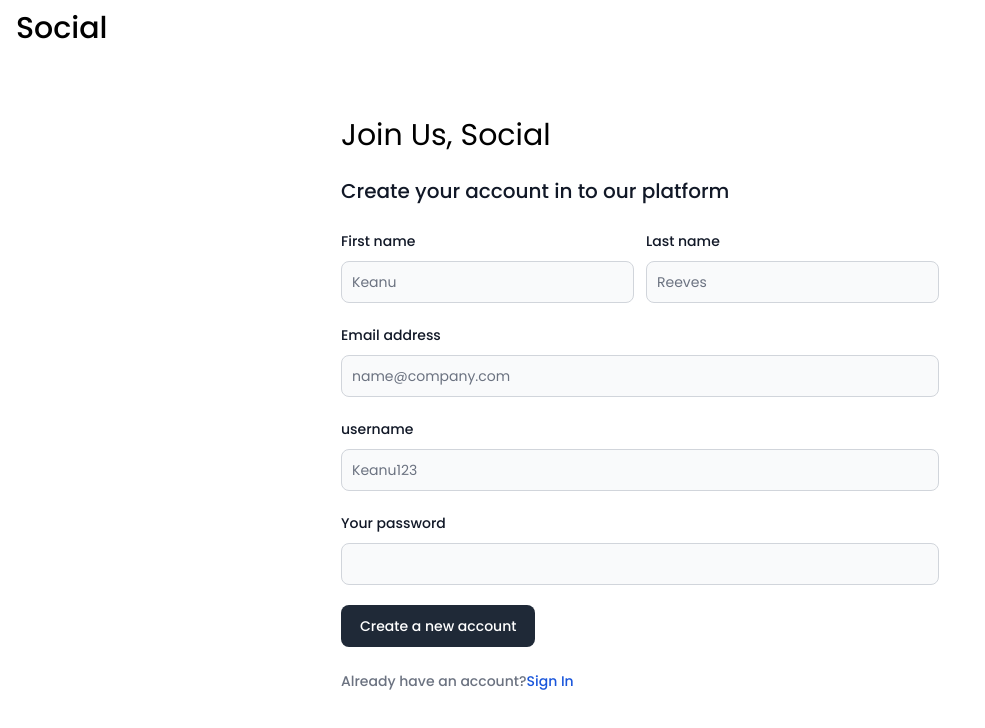
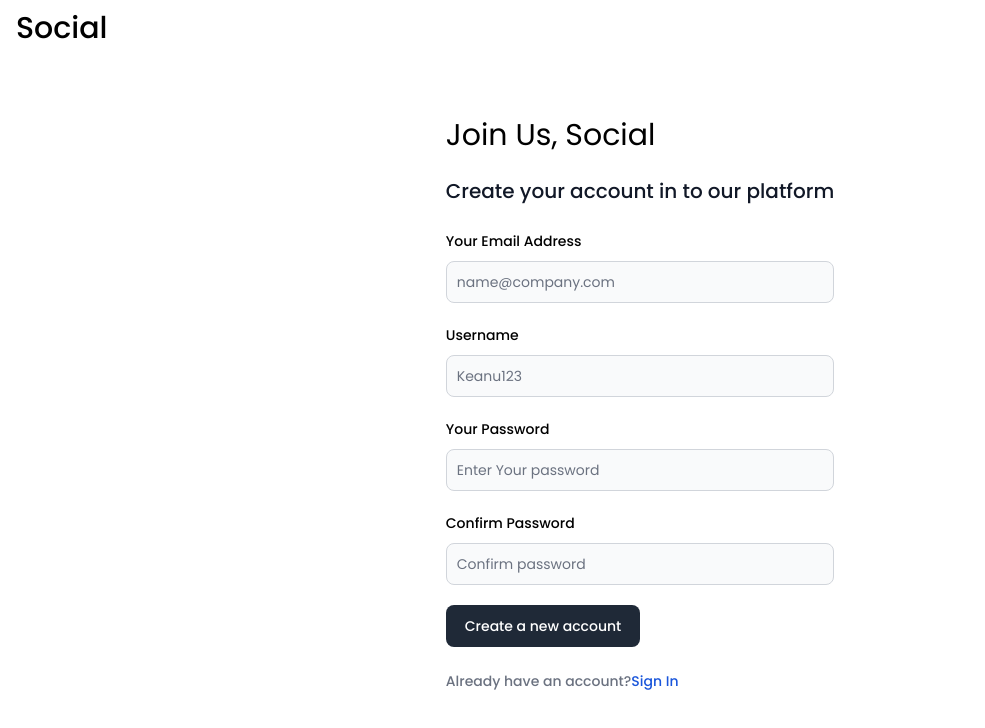
Before and after one commit to iambinod27/social, a React (Vite) app: page /signup in a window 1280 px wide. Shown: the top 728 px of the page, without its empty margins (0-985 px from the left). Built offline with nearby package versions, Linux system fonts and the light colour scheme.

Commit message:
feat: navigated to pages and protected routes

```diff
--- a/src/App.jsx
+++ b/src/App.jsx
@@ -3,18 +3,30 @@ import Layout from "./components/Layout";
 import Home from "./pages/Home";
 import Login from "./pages/Login";
 import SignUp from "./pages/SignUp";
+import { useSelector } from "react-redux";
 
-const App = () => {
-  return (
-    <>
+const renderRoutes = (isAuthenticated) => {
+  if (isAuthenticated) {
+    return (
       <Routes>
         <Route path="/" element={<Layout />}>
           <Route index element={<Home />} />
         </Route>
-        <Route path="/login" element={<Login />} />
+      </Routes>
+    );
+  } else {
+    return (
+      <Routes>
+        <Route path="/" element={<Login />} />
         <Route path="/signup" element={<SignUp />} />
       </Routes>
-    </>
-  );
+    );
+  }
+};
+
+const App = () => {
+  const { isAuthenticated } = useSelector((state) => state.auth);
+
+  return <>{renderRoutes(isAuthenticated)}</>;
 };
 export default App;
--- a/src/pages/Login.jsx
+++ b/src/pages/Login.jsx
@@ -1,12 +1,23 @@
-import { Button, Checkbox, Label, Navbar, TextInput } from "flowbite-react";
+import {
+  Alert,
+  Button,
+  Checkbox,
+  Label,
+  Navbar,
+  TextInput,
+} from "flowbite-react";
 import { useFormik } from "formik";
-import { useDispatch } from "react-redux";
-import { Link } from "react-router-dom";
+import { useDispatch, useSelector } from "react-redux";
+import { Link, useNavigate } from "react-router-dom";
 import * as Yup from "yup";
 import { login } from "../store/actions/auth/authActions";
+import { HiInformationCircle } from "react-icons/hi";
 
 const Login = () => {
   const dispatch = useDispatch();
+  const navigate = useNavigate();
+
+  const { message } = useSelector((state) => state.auth);
 
   const formik = useFormik({
     initialValues: {
@@ -22,10 +33,14 @@ const Login = () => {
       password: Yup.string().required("Password is required"),
     }),
 
-    onSubmit: (values) => {
-      console.log(values);
+    onSubmit: async (values, { resetForm }) => {
+      const resultAction = await dispatch(login(values));
 
-      dispatch(login(values));
+      if (login.fulfilled.match(resultAction)) {
+        navigate("/");
+      }
+
+      resetForm();
     },
   });
 
@@ -46,6 +61,13 @@ const Login = () => {
             Sign in to our platform
           </h3>
           <form className="space-y-5" onSubmit={formik.handleSubmit}>
+            {message && (
+              <Alert color="failure" icon={HiInformationCircle}>
+                <span>
+                  <span className="font-medium">{message}</span>
+                </span>
+              </Alert>
+            )}
             <div>
               <div className="mb-2 block">
                 <Label
@@ -112,6 +134,7 @@ const Login = () => {
                 Lost Password?
               </a>
             </div>
+
             <div className="w-full">
               <Button color="dark" type="submit">
                 Log in to your account
--- a/src/pages/SignUp.jsx
+++ b/src/pages/SignUp.jsx
@@ -1,7 +1,43 @@
 import { Button, Checkbox, Label, Navbar, TextInput } from "flowbite-react";
+import { useFormik } from "formik";
+import { useDispatch } from "react-redux";
 import { Link } from "react-router-dom";
+import * as Yup from "yup";
+import { register } from "../store/actions/auth/authActions";
 
 const SignUp = () => {
+  const dispatch = useDispatch();
+
+  const formik = useFormik({
+    initialValues: {
+      username: "",
+      email: "",
+      password: "",
+      confirm_password: "",
+    },
+
+    validationSchema: Yup.object({
+      username: Yup.string()
+        .max(20, "username must be 20 characters or less.")
+        .required("Username is required."),
+      email: Yup.string()
+        .email("Invalid email Address.")
+        .required("Email Is required."),
+
+      password: Yup.string().required("Password is required"),
+      confirm_password: Yup.string().oneOf(
+        [Yup.ref("password"), null],
+        "Passwords must match"
+      ),
+    }),
+
+    onSubmit: (values, { resetForm }) => {
+      dispatch(register(values));
+
+      resetForm();
+    },
+  });
+
   return (
     <>
       <Navbar className="!h-[0.5rem]">
@@ -17,48 +53,117 @@ const SignUp = () => {
           <h3 className="text-xl font-medium text-gray-900 dark:text-white">
             Create your account in to our platform
           </h3>
-          <form className="space-y-5">
-            <div className="flex justify-between gap-3 items-center">
-              <div>
-                <div className="mb-2 block">
-                  <Label htmlFor="fist name" value="First name" />
-                </div>
-                <TextInput id="text" placeholder="Keanu" required={true} />
-              </div>
-              <div>
-                <div className="mb-2 block">
-                  <Label htmlFor="email" value="Last name" />
-                </div>
-                <TextInput id="text" placeholder="Reeves" required={true} />
-              </div>
-            </div>
+          <form className="space-y-5" onSubmit={formik.handleSubmit}>
             <div>
               <div className="mb-2 block">
-                <Label htmlFor="email" value="Email address" />
+                <Label
+                  htmlFor="email"
+                  value={
+                    formik.touched.email && formik.errors.email
+                      ? formik.errors.email
+                      : "Your Email Address"
+                  }
+                  className={`${
+                    formik.touched.email && formik.errors.email
+                      ? "text-red-700"
+                      : "text-black"
+                  }`}
+                />
               </div>
               <TextInput
                 id="email"
                 type="email"
+                name="email"
                 placeholder="name@company.com"
                 required={true}
+                value={formik.values.email}
+                onChange={formik.handleChange}
+                onBlur={formik.handleBlur}
               />
             </div>
             <div>
               <div className="mb-2 block">
-                <Label htmlFor="username" value="username" />
+                <Label
+                  htmlFor="username"
+                  value={
+                    formik.touched.username && formik.errors.username
+                      ? formik.errors.username
+                      : "Username"
+                  }
+                  className={`${
+                    formik.touched.username && formik.errors.username
+                      ? "text-red-700"
+                      : "text-black"
+                  }`}
+                />
               </div>
               <TextInput
                 id="text"
                 type="text"
                 placeholder="Keanu123"
+                name="username"
                 required={true}
+                value={formik.values.username}
+                onChange={formik.handleChange}
+                onBlur={formik.handleBlur}
               />
             </div>
             <div>
               <div className="mb-2 block">
-                <Label htmlFor="password" value="Your password" />
+                <Label
+                  htmlFor="password"
+                  value={
+                    formik.touched.password && formik.errors.password
+                      ? formik.errors.password
+                      : "Your Password"
+                  }
+                  className={`${
+                    formik.touched.password && formik.errors.password
+                      ? "text-red-700"
+                      : "text-black"
+                  }`}
+                />
               </div>
-              <TextInput id="password" type="password" required={true} />
+              <TextInput
+                id="password"
+                type="password"
+                required={true}
+                name="password"
+                placeholder="Enter Your password"
+                value={formik.values.password}
+                onChange={formik.handleChange}
+                onBlur={formik.handleBlur}
+              />
+            </div>
+
+            <div>
+              <div className="mb-2 block">
+                <Label
+                  htmlFor="confirm_password"
+                  value={
+                    formik.touched.confirm_password &&
+                    formik.errors.confirm_password
+                      ? formik.errors.confirm_password
+                      : "Confirm Password"
+                  }
+                  className={`${
+                    formik.touched.confirm_password &&
+                    formik.errors.confirm_password
+                      ? "text-red-700"
+                      : "text-black"
+                  }`}
+                />
+              </div>
+              <TextInput
+                id="confirm_password"
+                type="password"
+                required={true}
+                name="confirm_password"
+                placeholder="Confirm password"
+                value={formik.values.confirm_password}
+                onChange={formik.handleChange}
+                onBlur={formik.handleBlur}
+              />
             </div>
 
             <div className="w-full">
@@ -70,7 +175,7 @@ const SignUp = () => {
           <div className="text-sm font-medium text-gray-500 dark:text-gray-300 mr-2">
             Already have an account?
             <Link
-              to="/login"
+              to="/"
               className="text-blue-700 hover:underline dark:text-blue-500"
             >
               Sign In
--- a/src/store/actions/auth/authActions.jsx
+++ b/src/store/actions/auth/authActions.jsx
@@ -5,14 +5,13 @@ export const register = createAsyncThunk(
   "auth/register",
   async (payload, thunkAPI) => {
     try {
-      const response = await socialAxios.post("/auth/register", payload, {
+      const response = await socialAxios.post("/auth/register/", payload, {
         headers: {
           "content-type": "application/json",
         },
       });
 
       const data = await response.data;
-
       return data;
     } catch (error) {
       return thunkAPI.rejectWithValue(error.message);
@@ -34,7 +33,9 @@ export const login = createAsyncThunk(
       const data = await res.data;
       return data;
     } catch (error) {
-      return thunkAPI.rejectWithValue(error.message);
+      return thunkAPI.rejectWithValue(
+        "The username or password you entered is incorrect."
+      );
     }
   }
 );
--- a/src/store/features/auth/authSlice.jsx
+++ b/src/store/features/auth/authSlice.jsx
@@ -4,6 +4,8 @@ import { login, register } from "../../actions/auth/authActions";
 const initialState = {
   access_token: null,
   isLoading: true,
+  isAuthenticated: false,
+  message: null,
 };
 
 const authSlice = createSlice({
@@ -24,12 +26,14 @@ const authSlice = createSlice({
       state.isLoading = true;
     },
     [login.fulfilled]: (state, { payload }) => {
-      console.log(payload);
       state.isLoading = false;
       state.access_token = payload.access_token;
+      state.isAuthenticated = true;
       localStorage.setItem("refreshToken", payload.refresh_token);
     },
     [login.rejected]: (state, { payload }) => {
+      console.log(payload);
+      state.message = payload;
       state.isLoading = true;
     },
   },
```
